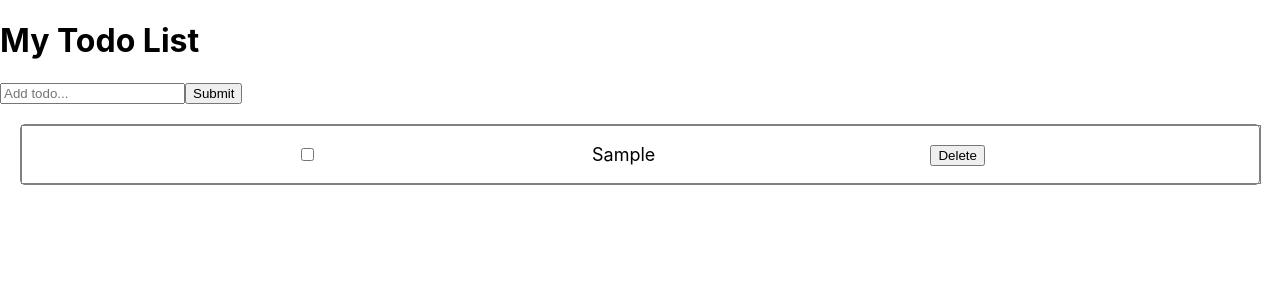
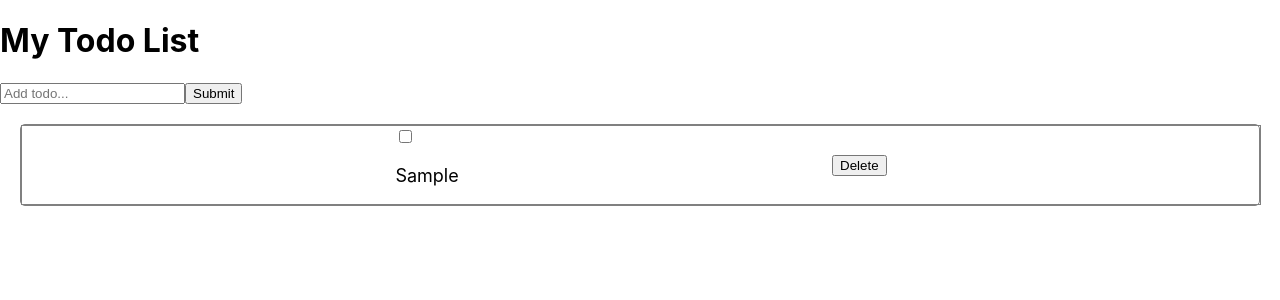
Before and after one commit to NickyGuants/react-todo, a React (Create React App) app: page / in a window 1280 px wide. Both pictures are taken after typing "Sample" into the empty fields and a click on the button "Submit". Shown: the top 300 px of the page. Built offline with nearby package versions, Linux system fonts and the light colour scheme.

Commit message:
display todo

```diff
--- a/src/components/Todo.js
+++ b/src/components/Todo.js
@@ -1,7 +1,7 @@
 import React from "react";
 import '../App.css';
 import { useSelector, useDispatch} from 'react-redux'
-import { removeTodo } from '../redux/actions/todosActions'
+import { removeTodo, is_Complete } from '../redux/actions/todosActions'
 
 
 function Todo () {
@@ -11,11 +11,13 @@ function Todo () {
         <div>
             {todos.map((todo) => (
                 <div key={todo.id} className="todo">
+                    <div className="group">
                         <div className="checkbox">
-                        <input type="checkbox" id="complete" name="complete" />
+                            <input type="checkbox" onClick={()=>dispatch(is_Complete(todo.id))} />
                         </div>
                         <div className="text">
                             <p >{todo.title}</p>
+                        </div>
                     </div>
                 <div id="delete-button">
                     <button onClick={()=>dispatch(removeTodo(todo.id))}>Delete</button>
```
Lines whose indentation alone changed are shown as unchanged.
